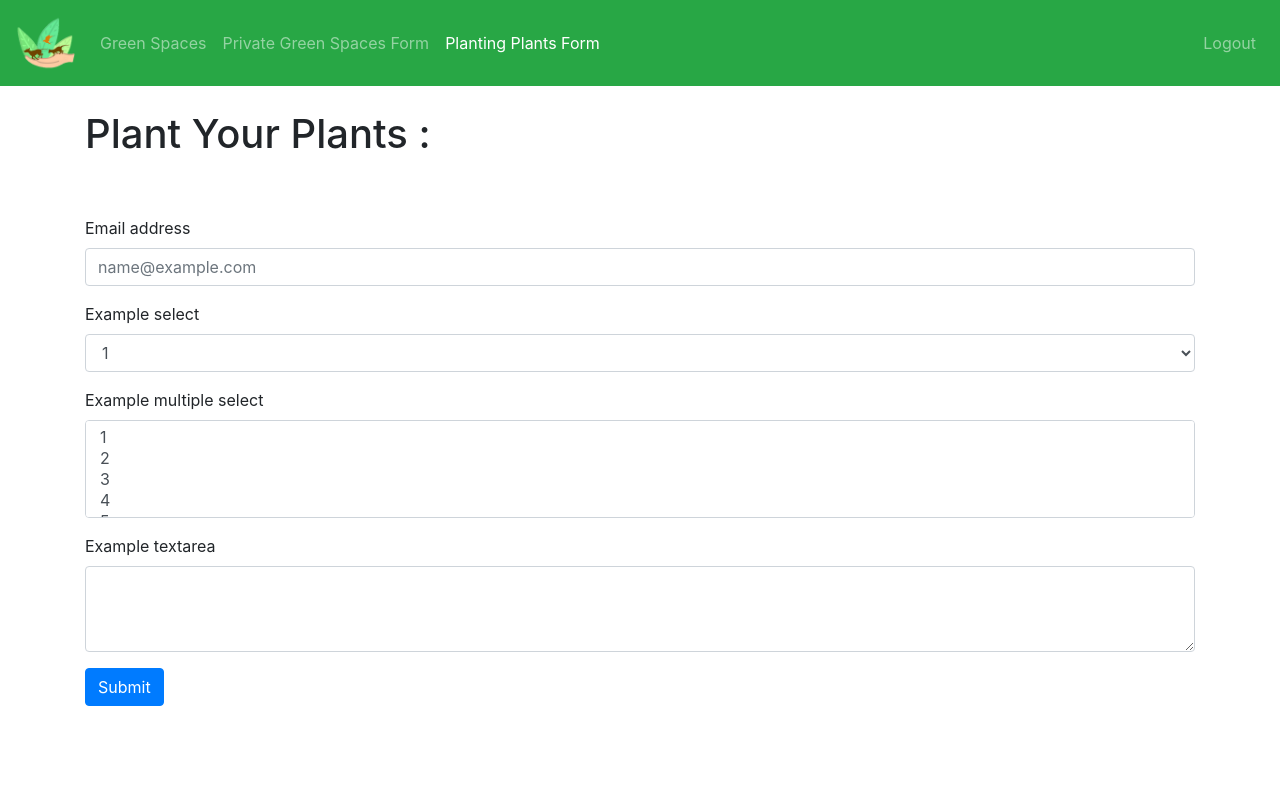
After one commit to mohamed-yassine-benkhadda/prj_encadre, a Django app: page /citizen-plants-form in a window 1280 px wide. The commit adds this page. Run offline with Django 3.2, Linux system fonts and the light colour scheme; some libraries are stand-ins or nearby versions.

Commit message:
add citizen space

```diff
--- /dev/null
+++ b/prj_enc/main_app/templates/citizen-plants-form.html
@@ -0,0 +1,91 @@
+<!doctype html>
+<html lang="en">
+
+<head>
+
+    <title>Plants Form</title>
+
+    {% load static %}
+    <link href='{% static "/css/styles.css" %}' rel='stylesheet' />
+
+    <link rel="stylesheet" href="https://cdn.jsdelivr.net/npm/bootstrap@4.3.1/dist/css/bootstrap.min.css" integrity="sha384-ggOyR0iXCbMQv3Xipma34MD+dH/1fQ784/j6cY/iJTQUOhcWr7x9JvoRxT2MZw1T" crossorigin="anonymous">
+    <link rel="stylesheet" href="https://cdnjs.cloudflare.com/ajax/libs/font-awesome/4.7.0/css/font-awesome.min.css">
+
+    <script src="https://code.jquery.com/jquery-3.3.1.slim.min.js" integrity="sha384-q8i/X+965DzO0rT7abK41JStQIAqVgRVzpbzo5smXKp4YfRvH+8abtTE1Pi6jizo" crossorigin="anonymous"></script>
+    <script src="https://cdn.jsdelivr.net/npm/popper.js@1.14.7/dist/umd/popper.min.js" integrity="sha384-UO2eT0CpHqdSJQ6hJty5KVphtPhzWj9WO1clHTMGa3JDZwrnQq4sF86dIHNDz0W1" crossorigin="anonymous"></script>
+    <script src="https://cdn.jsdelivr.net/npm/bootstrap@4.3.1/dist/js/bootstrap.min.js" integrity="sha384-JjSmVgyd0p3pXB1rRibZUAYoIIy6OrQ6VrjIEaFf/nJGzIxFDsf4x0xIM+B07jRM" crossorigin="anonymous"></script>
+
+    <meta name="viewport" content="initial-scale=1,maximum-scale=1,user-scalable=no">
+    <script src='https://api.mapbox.com/mapbox-gl-js/v2.8.2/mapbox-gl.js'></script>
+    <link href='https://api.mapbox.com/mapbox-gl-js/v2.8.2/mapbox-gl.css' rel='stylesheet' />
+
+
+    <nav class="navbar navbar-expand-lg navbar-dark bg-success">
+        <a href="{% url 'home' %}"><img class="navbar-brand" src='{% static "/images/logo.png" %}' style="height: 70px;"></img>
+        </a>
+        <button class="navbar-toggler" type="button" data-toggle="collapse" data-target="#navbarSupportedContent" aria-controls="navbarSupportedContent" aria-expanded="false" aria-label="Toggle navigation">
+    <span class="navbar-toggler-icon"></span>
+  </button>
+        <div class="collapse navbar-collapse" id="navbarSupportedContent">
+            <ul class="navbar-nav mr-auto">
+                <li class="nav-item">
+                    <a class="nav-link" href="{% url 'citizen_green_spaces' %}">Green Spaces<span class="sr-only">(current)</span></a>
+                </li>
+                <li class="nav-item">
+                    <a class="nav-link" href="{% url 'citizen_private_form' %}">Private Green Spaces Form<span class="sr-only"></span></a>
+                </li>
+                <li class="nav-item active">
+                    <a class="nav-link" href="{% url 'citizen_plants_form' %}">Planting Plants Form<span class="sr-only"></span></a>
+                </li>
+            </ul>
+
+            <ul class="navbar-nav">
+                <li class="nav-item">
+                    <a href="" class="nav-link"> Logout</a>
+                </li>
+            </ul>
+        </div>
+    </nav>
+</head>
+
+<body>
+
+    <div class="container mt-4">
+        <h1>
+            Plant Your Plants :
+        </h1>
+
+
+        <form style="position: relative; top:50px">
+            <div class="form-group">
+                <label for="exampleFormControlInput1">Email address</label>
+                <input type="email" class="form-control" id="exampleFormControlInput1" placeholder="name@example.com">
+            </div>
+            <div class="form-group">
+                <label for="exampleFormControlSelect1">Example select</label>
+                <select class="form-control" id="exampleFormControlSelect1">
+                <option>1</option>
+                <option>2</option>
+                <option>3</option>
+                <option>4</option>
+                <option>5</option>
+              </select>
+            </div>
+            <div class="form-group">
+                <label for="exampleFormControlSelect2">Example multiple select</label>
+                <select multiple class="form-control" id="exampleFormControlSelect2">
+                <option>1</option>
+                <option>2</option>
+                <option>3</option>
+                <option>4</option>
+                <option>5</option>
+              </select>
+            </div>
+            <div class="form-group">
+                <label for="exampleFormControlTextarea1">Example textarea</label>
+                <textarea class="form-control" id="exampleFormControlTextarea1" rows="3"></textarea>
+            </div>
+
+            <button type="submit" class="btn btn-primary">Submit</button>
+        </form>
+</body>
--- a/prj_enc/main_app/templates/green-spaces.html
+++ b/prj_enc/main_app/templates/green-spaces.html
@@ -126,8 +126,8 @@
                     <td>True</td>
                     <td>True</td>
                     <td style="max-width: 120px;">Lorem ipsum dolor sit amet consectetur adipisicing elit.</td>
-                    <td>image</td>
-                    <td>
+                    <td style="max-width: 120px;"><img src='{% static "/images/2022-02-06.jpg" %}'></td>
+                    <td style="max-width: 50px;">
                         <a href="" class="btn btn-secondary" style="margin:2px ;">Edit</a>
                         <form method="POST" action="" , style="display : inline-block" onsubmit=" return confirm('Are you sure? ')">
                             <input type="hidden" name="_method" value="DELETE">
--- a/prj_enc/main_app/urls.py
+++ b/prj_enc/main_app/urls.py
@@ -13,6 +13,9 @@ urlpatterns = [
     path('demands', views.demands, name='demands'),
     path('employee', views.employee, name='employee'),
     path('green-spaces', views.green_spaces, name='green_spaces'),
+    path('citizen-green-spaces', views.citizen_green_spaces, name='citizen_green_spaces'),
+    path('citizen-private-form', views.citizen_private_form, name='citizen_private_form'),
+    path('citizen-plants-form', views.citizen_plants_form, name='citizen_plants_form'),
 ]
 
 urlpatterns += static(settings.STATIC_URL, document_root=settings.STATIC_ROOT)
--- a/prj_enc/main_app/views.py
+++ b/prj_enc/main_app/views.py
@@ -97,3 +97,12 @@ def demands(request):
 
 def green_spaces(request):
     return render(request,'green-spaces.html')
+
+def citizen_green_spaces(request):
+    return render(request,'citizen-green-spaces.html')
+
+def citizen_private_form(request):
+    return render(request,'citizen-private-form.html')
+
+def citizen_plants_form(request):
+    return render(request,'citizen-plants-form.html')
```
Also changed, not shown: prj_enc/main_app/templates/citizen-green-spaces.html (added, +83 -0 lines), prj_enc/main_app/templates/citizen-private-form.html (added, +91 -0 lines), prj_enc/main_app/static/images/2022-02-06.jpg (added).
